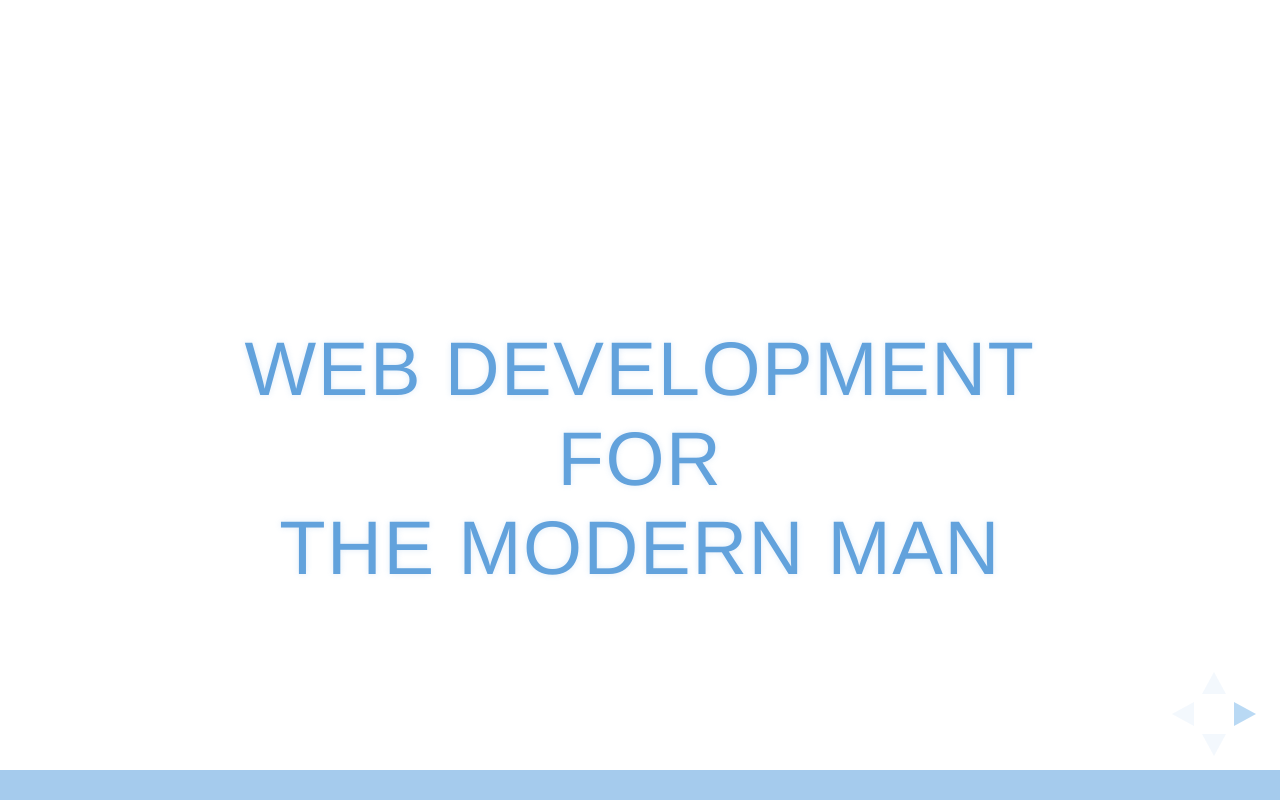
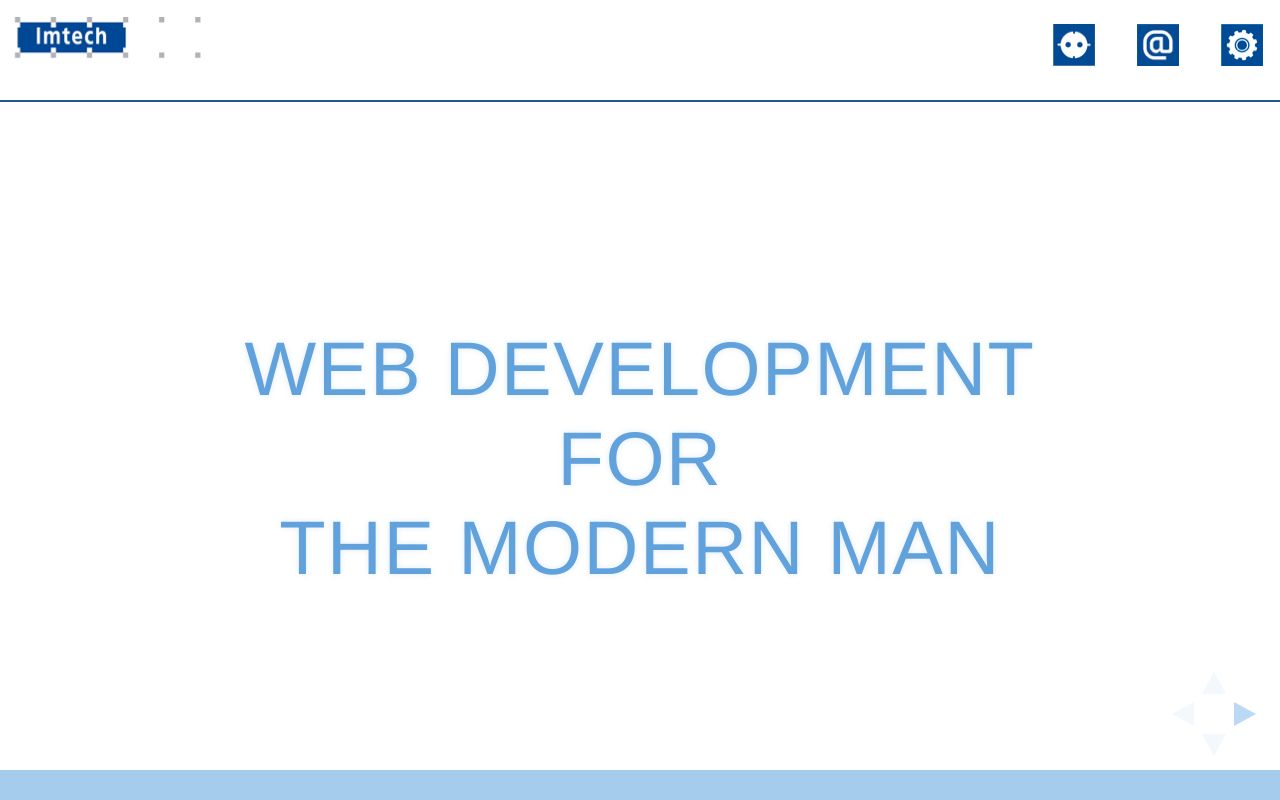
Before and after one commit to koenongena/web-dev-modern-man, a website: page index.html in a window 1280 px wide. Drawn offline with Linux system fonts and the light colour scheme.

Commit message:
Updated CSS of imtech presentation

```diff
--- a/css/theme/imtech-ict.css
+++ b/css/theme/imtech-ict.css
@@ -18,6 +18,15 @@
 body {
   background: #FFFFFF;
   background-color: #FFFFFF;
+}
+
+header {
+    height: 100px;
+    padding: 15px;
+    border-bottom: solid 2px #205A8F !important;
+    background: url('../../lib/img/imtech-ict/imtech-logo.png') 1% 25% no-repeat,
+      url('../../lib/img/imtech-ict/imtech-items.png') no-repeat 100% 25%,
+      #FFFFFF
 }
 
 .reveal {
--- a/index.html
+++ b/index.html
@@ -31,6 +31,10 @@
 <body>
 
 <div class="reveal">
+
+<header>
+    &nbsp;
+</header>
 
 <!-- Any section element inside of this container is displayed as a slide -->
 <div class="slides">
```
Also changed, not shown: lib/img/imtech-ict/imtech-items.png (added), lib/img/imtech-ict/imtech-logo.png (added).
